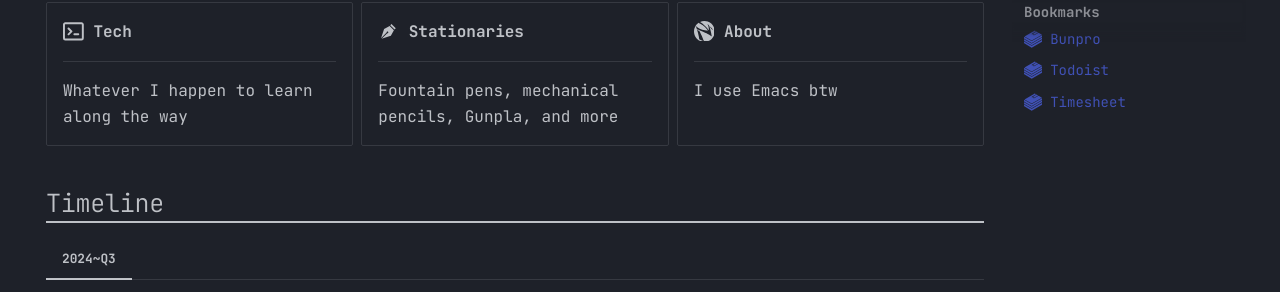
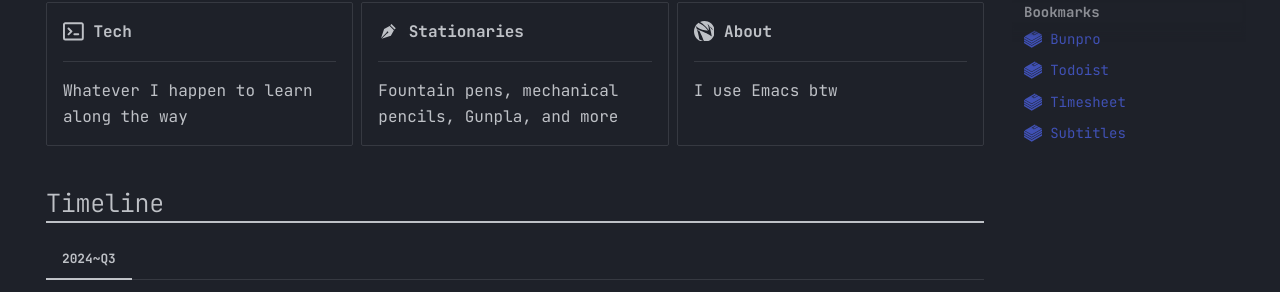
Before and after one commit to Serralq/Project-Norn, an MkDocs documentation site: the page built from docs/index.md, in a window 1280 px wide. Shown: the part 204-496 px from the top of the page. Built offline with MkDocs 1.6.1 and Material for MkDocs 9.7.7, drawn with Linux system fonts in a browser that asks for light colours; plug-ins that fetch from the network failed and are left out.

Commit message:
Add subtitles to bookmarks

```diff
--- a/docs/overrides/unique/index.html
+++ b/docs/overrides/unique/index.html
@@ -119,6 +119,19 @@
               Timesheet
               </a>
           </li>
+
+          <li class="md-nav__item">
+            <a
+              class="md-nav__link custom_link"
+              href="https://jimaku.cc"
+              style="color: #4051b5"
+            >
+              <span class="twemoji">
+<svg xmlns="http://www.w3.org/2000/svg" viewBox="0 0 24 24"><path d="M.301 17.615c-.13-.34-.522-1.512-.133-2.432l9.827 5.674a.329.329 0 0 0 .33 0L24 12.962v2.354l-13.84 7.99L.3 17.615zm-.11-8.652c-.288.877.015 2.058.124 2.426l9.845 5.684L24 9.083V6.726l-13.675 7.896a.329.329 0 0 1-.33 0L.19 8.963zm13.17-1.936a.332.332 0 0 1-.485-.207l-.28-1.133-2.126-.176a.33.33 0 0 1-.138-.614l5.578-3.22-1.702-.983-13.51 7.8 9.462 5.462 13.51-7.8-4.4-2.54-5.91 3.41zm-.182-1.729.232.938 5.198-3.001-2.04-1.178-4.993 2.884 1.31.108a.33.33 0 0 1 .293.25zM24 9.845 10.325 17.74a.329.329 0 0 1-.33 0L.168 12.067c-.39.919.003 2.091.133 2.43l9.859 5.693L24 12.2V9.844z"></path></svg>
+              </span>
+              Subtitles
+              </a>
+          </li>
           </ul>
       </nav>
     </div>
```
